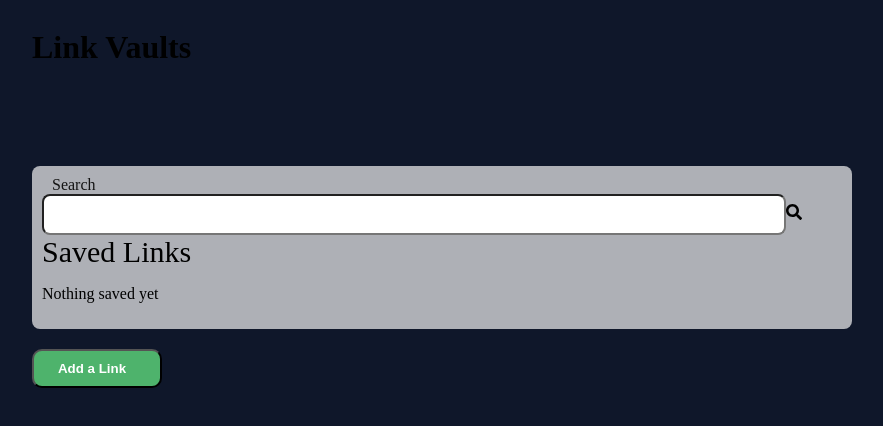
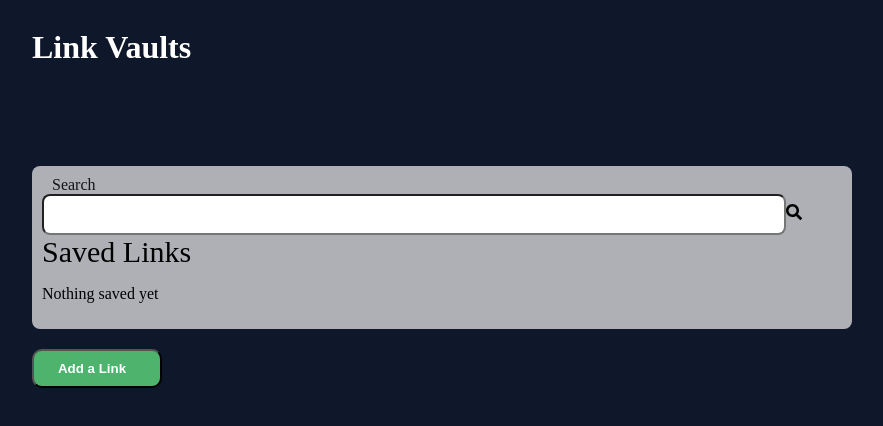
Before and after one commit to Masande07i/link-vaults, a React (Vite) app: page / in a window 1280 px wide. Shown: the top 426 px of the page, without its empty margins (198-1081 px from the left). Built offline with nearby package versions, Linux system fonts and the light colour scheme.

Commit message:
Updated readme file

```diff
--- a/src/App.tsx
+++ b/src/App.tsx
@@ -10,7 +10,7 @@ function App() {
   return (
     <>
       <div >
-        <Text variant = "h1" >Link Vaults</Text>
+        <Text variant = "h1" style={{color:"white"}} >Link Vaults </Text>
 
       </div>
     <Form/>
```
Also changed, not shown: public/flavicon.png (added), 1 other file (tests, documents, lock files or other folders).
